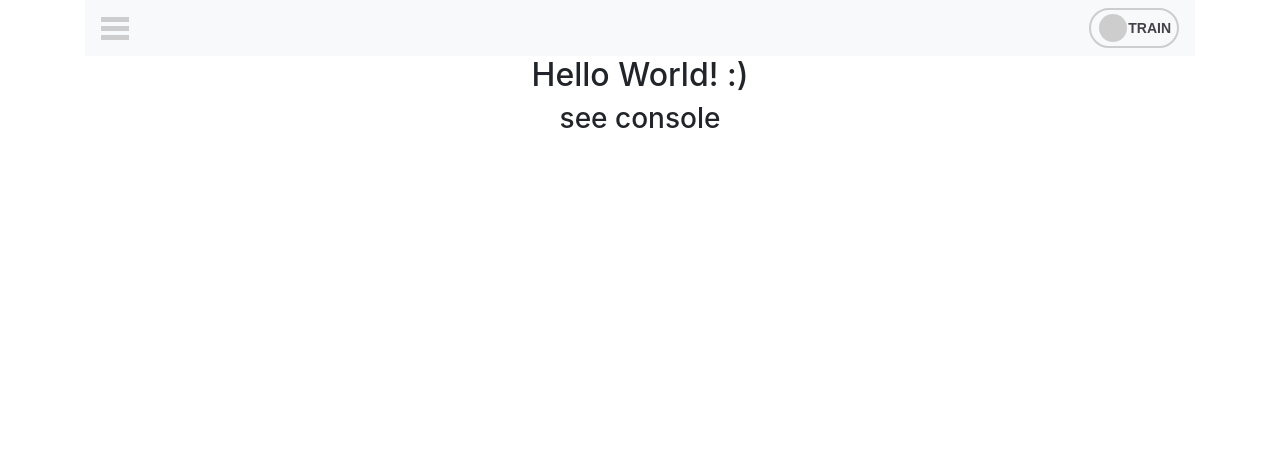
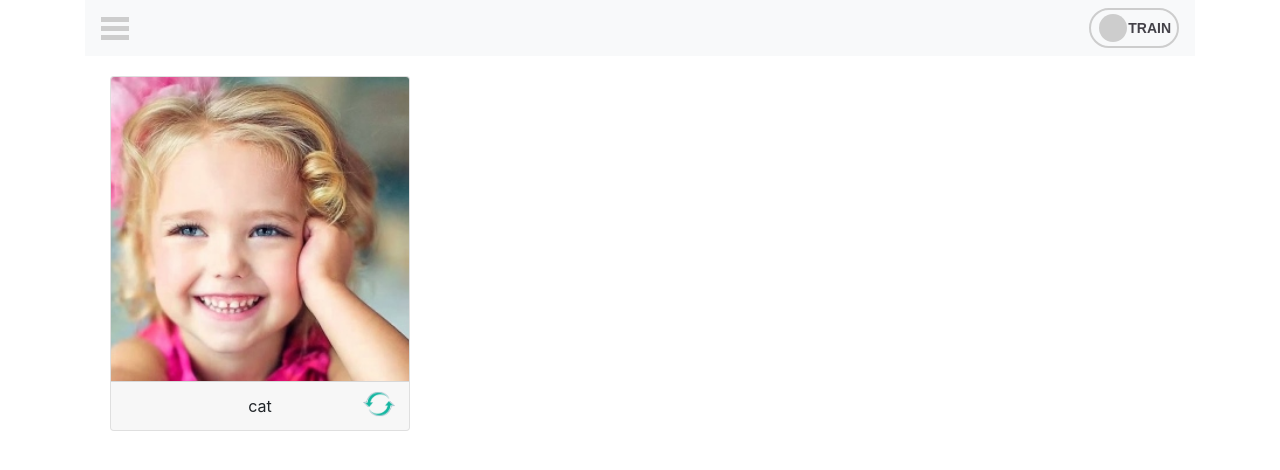
Before and after one commit to DenMinzalirov/english-for-kids, a website built with webpack: page src/index.html in a window 1280 px wide. Built offline with nearby package versions, Linux system fonts and the light colour scheme.

Commit message:
feat: implement card item

```diff
--- a/src/index.html
+++ b/src/index.html
@@ -7,33 +7,79 @@
     <title>English for kids</title>
 </head>
 <body>
-    <div class="container">
+    <header class="container">
         <nav class="nav flex-column app-navigation bg-light" >
             <a class="nav-link active" href="#">Active</a>
             <a class="nav-link" href="#">Link</a>
             <a class="nav-link" href="#">Link</a>
             <a class="nav-link disabled" href="#">Disabled</a>
         </nav>
-        <div class="navbar navbar-light bg-light">
+        <header class="navbar navbar-light bg-light">
             <div id="toggle-menu">
                 <div class="one"></div>
                 <div class="two"></div>
                 <div class="three"></div>
             </div>
-            <!-- <div class="custom-control custom-switch">
-                <input type="checkbox" class="custom-control-input" id="customSwitch1">
-                <label class="custom-control-label" for="customSwitch1"></label>
-            </div> -->
-            <!-- <div>switch</div> -->
             <div class='toggle' id='switch'>
                 <div class='toggle-text-off'>TRAIN</div>
                 <div class='glow-comp'></div>
                 <div class='toggle-button'></div>
                 <div class='toggle-text-on'>PLAY</div>
             </div>
-        </div>
-        <h1 class="hello">Hello World! :)</h1>
-        <h3>see console</h3>
+        </header>
+        <main class="main">
+            <!-- <div class="container-fluid"> -->
+                <!-- <div class="-card-deck card-columns"> -->
+                    <!-- <div class="card-container">
+                        <figure class="card card-flip">
+                            <div class="card">
+                               <img class="card-img-top img-fluid" src="./img/smile.jpg" alt="">
+                               <div class="card-footer bg-aqua">
+                                  123
+                                  <div class="rotate"></div>
+                               </div>
+                            </div>
+                            <div class="card">
+                                <img class="card-img-top img-fluid" src="./img/smile.jpg" alt="">
+                                <div class="card-footer bg-aqua">
+                                   123
+                                    <div class="rotate"></div>
+                                </div>
+                            </div>
+                         </figure>
+                    </div>
+
+                   <figure class="card card-flip">
+                    <div class="card bg-dark text-white">
+                       <img class="card-img img-fluid" src="http://lorempixel.com/400/200/animals/7" alt="">
+                       <div class="card-img-overlay d-flex justify-content-center align-items-center">
+                          <h4 class="card-title display-1">Cat</h4>
+                       </div>
+                    </div>
+                    <div class="card">
+                       <div class="card-body d-flex justify-content-center align-items-center">
+                          <p class="card-text">Cat description.</p>
+                       </div>
+                    </div>
+                 </figure>
+                 <figure class="card card-flip">
+                    <div class="card bg-dark text-white">
+                       <img class="card-img img-fluid" src="http://lorempixel.com/400/200/animals/7" alt="">
+                       <div class="card-img-overlay d-flex justify-content-center align-items-center">
+                          <h4 class="card-title display-1">Cat</h4>
+                       </div>
+                    </div>
+                    <div class="card">
+                       <div class="card-body d-flex justify-content-center align-items-center">
+                          <p class="card-text">Cat description.</p>
+                       </div>
+                    </div>
+                 </figure> -->
+
+                <!-- </div> -->
+
+             <!-- </div> -->
+        </main>
     </div>
 </body>
 </html>
--- /dev/null
+++ b/src/js/app/app.js
@@ -0,0 +1,10 @@
+import '../header/navBar'
+import renderCard from '../card/card'
+
+const init = () => {
+    console.log(renderCard());
+    const main = document.querySelector('main');
+    main.append(renderCard())
+}
+
+export default init
--- /dev/null
+++ b/src/js/card/card.css
@@ -0,0 +1,65 @@
+.card-container {
+    width: 300px;
+    height: 250px;
+    /* border: 1px solid #ccc;
+    border-radius: 5px; */
+    margin: 20px 25px;
+}
+
+.card-title {
+    max-width: 100%;
+    font-size: 4vw;
+}
+.card-img, .card-img-top, .card-img-bottom {
+    min-width: 100%;
+    height: 38vh;
+    min-height: 38vh;
+}
+.text-white .card-img {
+    filter: brightness(75%) saturate(50%);
+}
+/* Flip card */
+.card-flip {
+    background: none;
+    border: none;
+    padding: 0;
+}
+.card-flip .card {
+    backface-visibility: hidden;
+    transition: transform 300ms;
+    transition-timing-function: linear;
+    width: 100%;
+    height: 100%;
+    margin: 0;
+}
+.card-flip .card:first-of-type {
+    transform: rotateY(0deg);
+}
+.card-flip .card:last-of-type {
+    transform: rotateY(180deg);
+    position: absolute;
+    top: 0;
+    display: flex;
+}
+.card-flip.activeRotate:hover .card:first-of-type {
+    transform: rotateY(-180deg);
+}
+.card-flip.activeRotate:hover .card:last-of-type {
+    transform: rotateY(0deg);
+}
+
+.rotate {
+    position: absolute;
+    width: 50px;
+    height: 50px;
+    background-image: url(../../img/rotate.png);
+    background-size: 32px;
+    background-repeat: no-repeat;
+    background-position: center 16px;
+    bottom: 5px;
+    right: 5px;
+}
+
+img {
+    object-fit: cover;
+}
--- /dev/null
+++ b/src/js/card/card.js
@@ -0,0 +1,53 @@
+import cards from './data';
+import './card.css'
+
+
+
+class Card {
+    constructor({ word, translation, image, audioSrc }) {
+        this.word = word;
+        this.translation = translation;
+        this.image = image;
+        this.audioSrc = audioSrc;
+    }
+
+    generateCard() {
+        const cardItem = document.createElement('div');
+        cardItem.classList.add('card-container');
+        cardItem.innerHTML =
+            `<figure class="card card-flip">
+            <div class="card">
+               <img class="card-img-top img-fluid" src=${this.image} alt="">
+               <div class="card-footer bg-aqua">
+                    ${this.word}
+                    <div class="rotate"></div>
+               </div>
+            </div>
+            <div class="card">
+                <img class="card-img-top img-fluid" src=${this.image} alt="">
+                <div class="card-footer bg-aqua">
+                    ${this.translation}
+                </div>
+            </div>
+         </figure>`;
+        const rotateNod = cardItem.querySelector('.rotate');
+        const cardFlip = cardItem.querySelector('.card-flip');
+        console.log('rotateNod', rotateNod);
+        rotateNod.addEventListener('click', () => {
+            cardFlip.classList.add('activeRotate');
+            console.log('click', cardFlip);
+        })
+        cardFlip.addEventListener('mouseleave', () => {
+            cardFlip.classList.remove('activeRotate');
+        })
+        return cardItem
+    }
+}
+
+const renderCard = () => {
+    console.log('cards data', cards)
+    const item = new Card(cards)
+    return item.generateCard()
+}
+
+export default renderCard
--- /dev/null
+++ b/src/js/card/data.js
@@ -0,0 +1,8 @@
+const cards = {
+    word: 'cat',
+    translation: 'кот',
+    image: './img/smile.jpg',
+    audioSrc: '',
+}
+
+export default cards
--- a/src/js/navBar.js
+++ b/src/js/header/navBar.js
@@ -1,8 +1,6 @@
 const toggleBtn = document.getElementById('toggle-menu');
 const appNavigation = document.querySelector('.app-navigation');
 const toggleSwitch = document.querySelector('.toggle');
-
-console.log('navBar', toggleSwitch);
 
 toggleBtn.addEventListener('click', () => {
     toggleBtn.classList.toggle('on');
--- a/src/js/index.js
+++ b/src/js/index.js
@@ -1,26 +1,5 @@
 import '../css/style.css';
-import './navBar'
+// import './header/navBar'
+import init from './app/app'
 // import '../css/style.scss';
-import {
-  moduleOne
-} from './moduleOne';
-
-const helloArr = require('./moduleOne.js');
-
-class TestClass {
-  constructor() {
-    const msg = "Using ES2015+ syntax";
-    console.log(msg);
-  }
-}
-
-const test = new TestClass();
-
-
-// Пример массива
-console.log(helloArr);
-
-/* пример подключения модуля*/
-let mod = moduleOne(2, 3);
-
-console.log(mod);
+init();
--- a/src/js/moduleOne.js
+++ /dev/null
@@ -1,14 +0,0 @@
-const helloArr = ['Hello World!'];
-
-module.exports = helloArr;
-module.exports = {
-  moduleOne
-};
-
-function moduleOne(x, y) {
-  const lo = 17;
-  const test = `test in ${lo}`;
-  console.log(test);
-
-  return x * y;
-}
```
Also changed, not shown: src/img/1_dL6ZMFxUBGqD70cmAkSqRA.jpeg (deleted), src/img/bg.jpg (deleted), src/img/cloud.svg (deleted), src/img/google.png (deleted), src/img/rotate.png (added), src/img/simons-cat.gif (deleted), src/img/smile.jpg (added).
